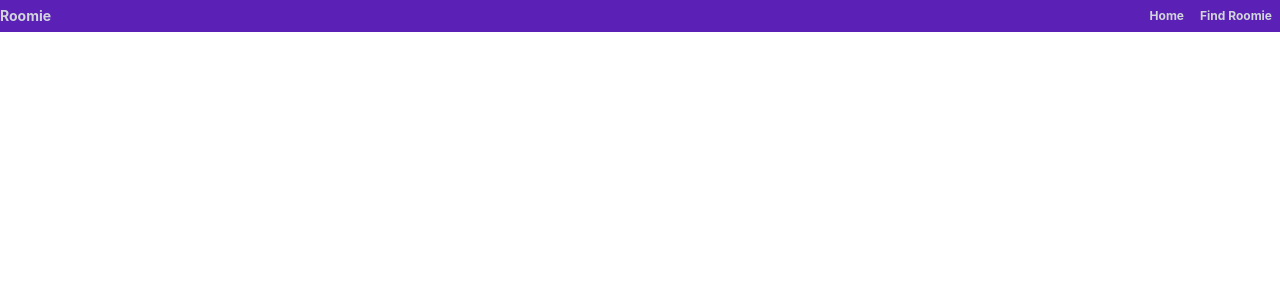
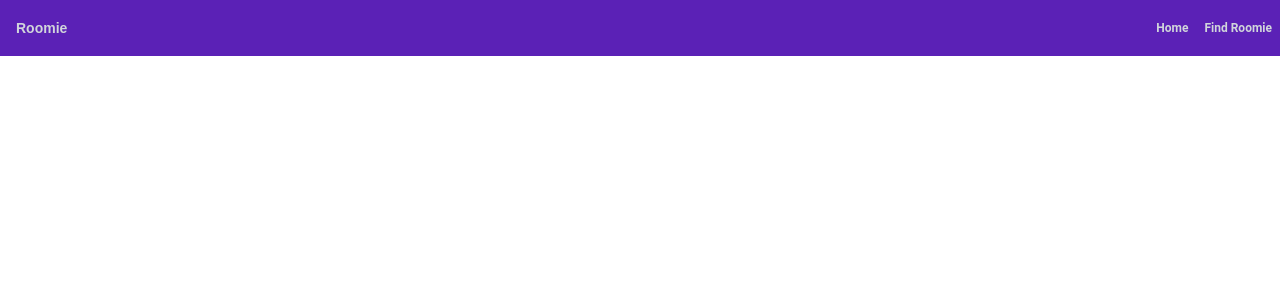
Before and after one commit to BrandonDlamini/roomie-frontend, a React (Create React App) app: page / in a window 1280 px wide. Shown: the top 300 px of the page. Built offline with nearby package versions, Linux system fonts and the light colour scheme.

Commit message:
fixed navbar

```diff
--- a/src/components/Navbar.js
+++ b/src/components/Navbar.js
@@ -2,9 +2,11 @@ import React from "react";
 
 const Navbar = () => {
   return (
-    <div className="fixed w-full h-8 bg-purple-800 text-gray-300 items-center flex flex-row justify-between">
-      <div className="brand-logo text-sm font-bold">Roomie</div>
-      <ul className="menu-list flex flex-row text-xs font-bold">
+    <div className="fixed w-full h-14 bg-purple-800 text-gray-300 items-center flex flex-row justify-between">
+      <div className="brand-logo px-4 text-sm font-bold font-fontFamily font-mont">
+        Roomie
+      </div>
+      <ul className="menu-list flex flex-row text-xs font-bold font-fontFamily font-sans">
         <li className="menu-list-item px-2">
           <a href="#">Home</a>
         </li>
```
